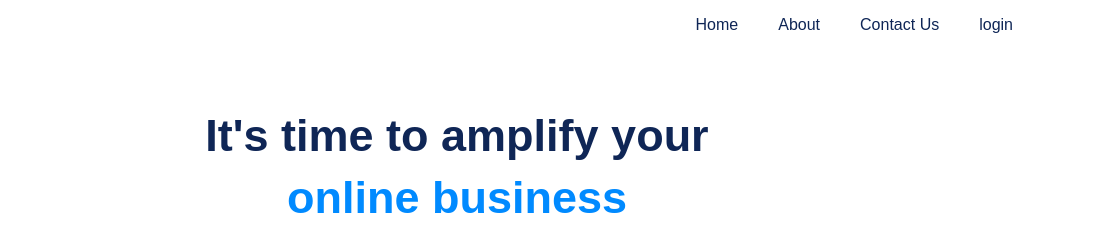
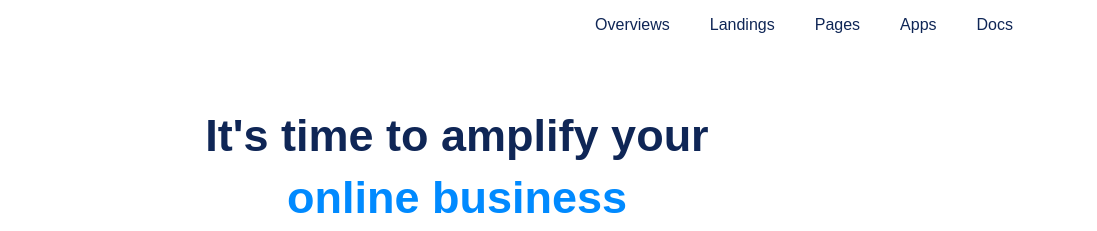
Before and after one commit to aimaksim/quickweb, a plain HTML site: page index.html in a window 1280 px wide. Shown: the top 231 px of the page, 183-1280 px from the left. Drawn offline with Linux system fonts and the light colour scheme.

Commit message:
Update index.html

```diff
--- a/index.html
+++ b/index.html
@@ -15,10 +15,11 @@
             </div>
             <nav class="menu">
                 <ul>
-                    <li><a href="index.html">Home</a></li>
-                    <li><a href="pages/about/about.html">About</a></li>
-                    <li><a href="pages/contact/contact.html">Contact Us</a></li>
-                    <li><a href="#">login</a></li>
+                    <li><a href="#">Overviews</a></li>
+                    <li><a href="#">Landings</a></li>
+                    <li><a href="#">Pages</a></li>
+                    <li><a href="#">Apps</a></li>
+                    <li><a href="#">Docs</a></li>
                 </ul>
             </nav>
         </div>
@@ -90,7 +91,7 @@
 <!--feature end-->
 <footer>
     <div class="footer">
-        <p><bold>© Copyright by Ariful Islam. All rights reserved 2024</bold></p>
+        <p>© Copyright by <a  href="https://www.facebook.com/ai.maksim" target="blank">Ariful Islam</a>. All right Reserved 2024</p>
     </div>
 </footer>
 </body>
```
